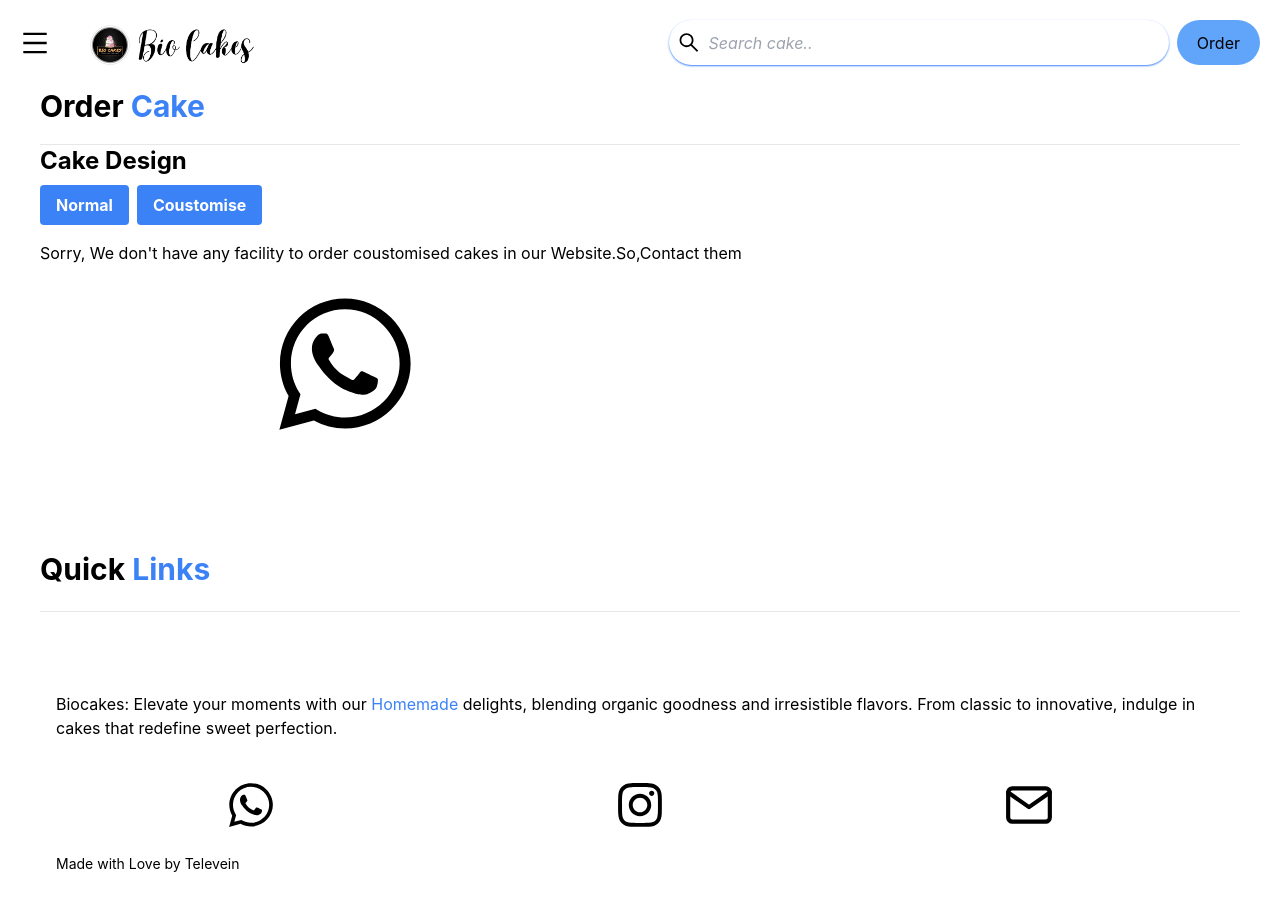
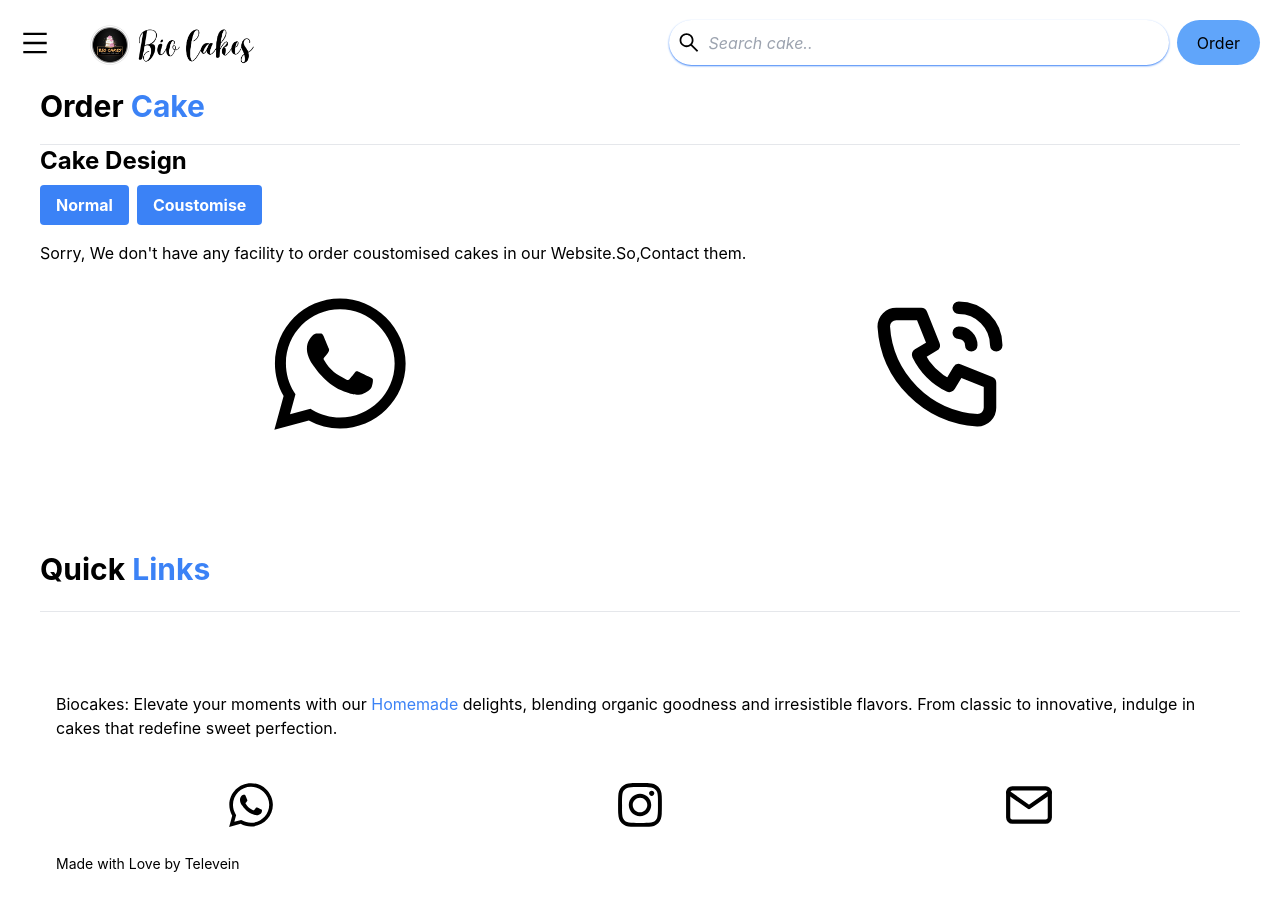
Before and after one commit to televein/bio1, a React (Create React App) app: page /order in a window 1280 px wide. Both pictures are taken after a click on the button "Coustomise". Shown: the top 910 px of the page. Built offline with nearby package versions, Linux system fonts and the light colour scheme; some icons are missing.

Commit message:
2201242158

```diff
--- a/src/components/Order.jsx
+++ b/src/components/Order.jsx
@@ -2,7 +2,7 @@ import React, { useEffect, useState ,useCallback } from 'react';
 import {AiOutlineCheck} from 'react-icons/ai';
 import { useNavigate } from 'react-router-dom';
 import {   FaWhatsapp } from "react-icons/fa";
-import { FaPhone } from "react-icons/fa6";
+import { TbPhoneCall } from "react-icons/tb";
 
 const CakeOrderForm = () => {
   const [selectedWeight, setSelectedWeight] = useState(null);
@@ -288,7 +288,7 @@ const [coustom,setCoustom]=useState("false");
           </div>
           )}
            {coustom === 'true' && (
-                        <div><div>  <h1>Sorry, We don't have any facility to order coustomised cakes in our Website.So,Contact them </h1> </div>
+                        <div><div>  <h1>Sorry, We don't have any facility to order coustomised cakes in our Website.So,Contact them. </h1> </div>
 
             <div  className="flex justify-around md:w-[100%] my-6">
             <div>
@@ -304,8 +304,8 @@ const [coustom,setCoustom]=useState("false");
                 <div>
               <a href="tel:+919443512036">
                {" "}
-               <FaPhone
-                size={130}
+               <TbPhoneCall
+                size={150}
                 className="hover:scale-110 duration-300 hover:text-blue-500"
                 />{" "}
 </a>
```
